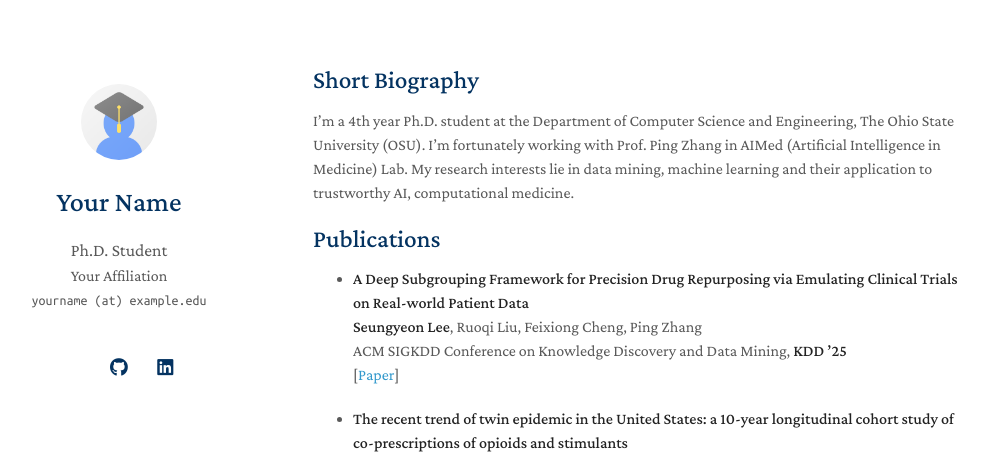
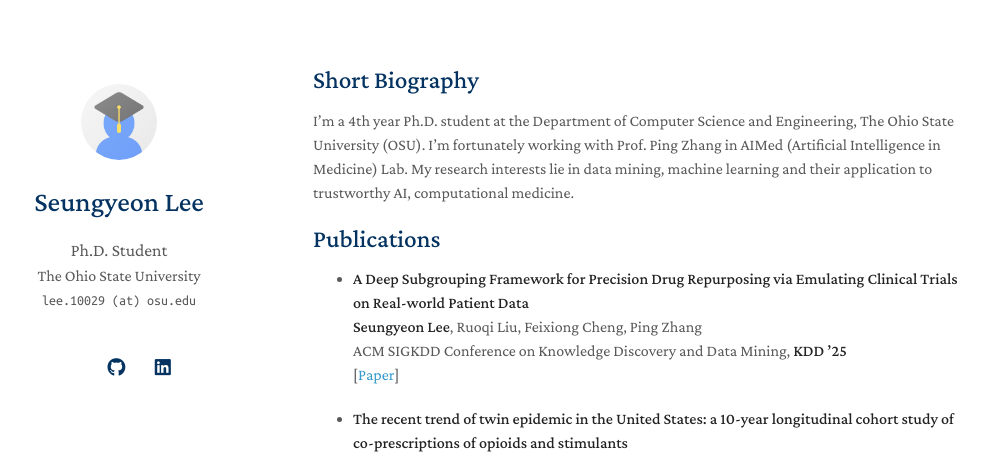
Before and after one commit to yeon-lee-lab/yeon-lee-lab.github.io, a Jekyll site: the page built from index.md, in a window 1280 px wide. Shown: the top 459 px of the page, without its empty margins (157-1145 px from the left). Built offline with Jekyll 4.4.1, drawn with Linux system fonts in a browser that asks for light colours; a style sheet for code colours, icons or effects is not loaded; our own code applies the rules of GitHub Pages for plain Markdown files.

Commit message:
Update _config.yml

```diff
--- a/_config.yml
+++ b/_config.yml
@@ -1,22 +1,20 @@
 # Basic Information
-title: Your Name
+title: Seungyeon Lee
 position: Ph.D. Student
-affiliation: Your Affiliation
-email: yourname (at) example.edu
+affiliation: The Ohio State University
+email: lee.10029 (at) osu.edu
 
 # Search Engine Optimization (SEO)
 # The following information is used to improve the website traffic from search engines, e.g., Google.
-keywords: minimal light
-description: The Minimal Light is a simple and elegant jekyll theme for academic personal homepage.
-canonical: https://minimal-light-theme.yliu.me/
+keywords: Seungyeon Lee, OSU, Ohio State University
+description: Seungyeon Lee's homepage.
+canonical: https://yeon-lee-lab.github.io/
 
 # Links
 # If you don't need one of them, you may delete the corresponding line.
-google_scholar: https://scholar.google.com/
-cv_link: assets/files/curriculum_vitae.pdf
-github_link: https://github.com/
-linkedin: https://www.linkedin.com/
-twitter: https://twitter.com/
+google_scholar: https://scholar.google.com/citations?user=BFomjFwAAAAJ&hl=en
+github_link: https://github.com/yeon-lab
+linkedin: https://www.linkedin.com/in/seungyeon-lee-1621a5191/
 
 # Images (e.g., your profile picture and your website's favicon)
 # "favicon" and "favicon_dark" are used for the light and dark modes, respectively.
@@ -36,10 +34,6 @@ auto_dark_mode: true
 # You can use this option to choose between Serif or Sans Serif fonts.
 font: "Serif" # or "Sans Serif"
 
-# Google Analytics ID
-# Please remove this if you don't use Google Analytics
-google_analytics: UA-111540567-4
-
 # Use this project as a remote theme for GitHub Pages
 # See the guide here: https://docs.github.com/en/pages/setting-up-a-github-pages-site-with-jekyll/adding-a-theme-to-your-github-pages-site-using-jekyll
 remote_theme: yaoyao-liu/minimal-light
```
